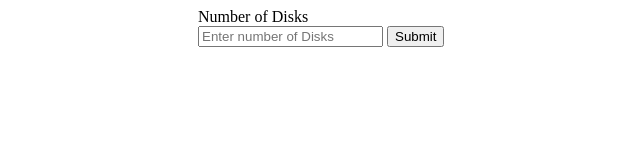
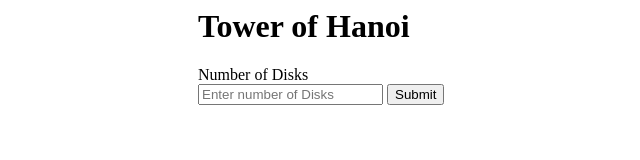
Before and after one commit to PR7175Z/Towerofhanoi, a plain HTML site: page index.html in a window 1280 px wide. Shown: the whole page, without its empty margins (42-682 px from the left). Drawn offline with Linux system fonts and the light colour scheme.

Commit message:
Added Title

```diff
--- a/index.html
+++ b/index.html
@@ -7,6 +7,7 @@
 </head>
 <body>
     <div class="container">
+        <h1>Tower of Hanoi</h1>
         <div class="form-wrapper">
             <div class="title">Number of Disks</div>
             <form id="sizeForm">
```
